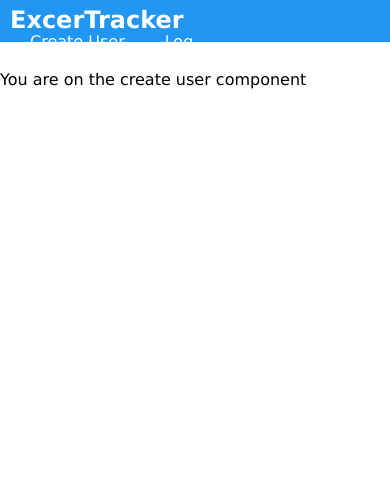
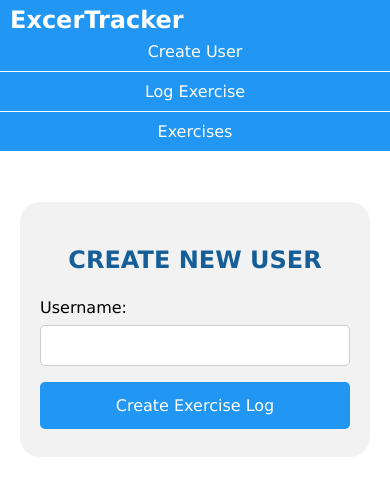
Before and after one commit to eddygld/crud-backend, a React (Create React App) app: page /user in a window 390 px wide. Shown: the top 496 px of the page. Built offline with nearby package versions, Linux system fonts and the light colour scheme.

Commit message:
create user form and styles added

```diff
--- a/src/App.js
+++ b/src/App.js
@@ -1,5 +1,5 @@
 import React from 'react';
-import { BrowserRouter, Route, Switch } from 'react-router-dom';
+import { BrowserRouter, Route } from 'react-router-dom';
 
 import Header from './components/Header';
 import ExerciseList from './components/ExerciseList';
--- a/src/components/CreateUser.js
+++ b/src/components/CreateUser.js
@@ -1,11 +1,55 @@
-import React from 'react'
+import React, {Component} from 'react'
 
-const CreateUser = () => {
-    return (
-        <div>
-            You are on the create user component
-        </div>
-    )
+class CreateUser extends Component {
+    state = {
+        username: '',
+    }
+
+
+    handleUsernameChange = (e) => {
+        this.setState({
+            username: e.target.value
+        });
+    }
+
+
+    handleSubmit = (e) => {
+        e.preventDefault();
+
+        const user = {
+            username: this.state.username,
+        }
+
+        console.log(user);
+        this.setState({username: ''})
+
+
+    }
+
+    render() {
+
+        return (
+            <div className="content-container">
+                <div className="form-container">
+                    <h3 className="form-title">Create New User</h3>
+                    <form onSubmit={this.handleSubmit} >
+                        <div>
+                            <label>Username: </label>
+                            <input
+                                type="text"
+                                value={this.state.username}
+                                onChange={this.handleUsernameChange}
+                            />
+                        </div>
+                        <div>
+                            <input type="submit" value="Create Exercise Log" />
+                        </div>
+                    </form>
+                </div>
+            </div>
+        )
+    }
+
 }
 
 export default CreateUser
--- a/src/components/LogExercise.js
+++ b/src/components/LogExercise.js
@@ -55,7 +55,7 @@ class LogExercise extends Component {
 
         console.log(exercise);
 
-        window.location = '/';
+        // window.location = '/';
 
     }
 
--- a/src/index.css
+++ b/src/index.css
@@ -93,3 +93,32 @@ input[type="submit"] {
   border-radius: 5px;
   cursor: pointer;
 }
+
+/* MEDIA QUERIES */
+
+@media screen and (max-width: 600px) {
+  /* RESPONSIVE NAVIGATION */
+
+  nav {
+    padding: 10px 0 0;
+  }
+
+  nav span {
+    padding-left: 10px;
+  }
+
+  nav ul {
+    float: none;
+    text-align: center;
+    margin: 0 auto;
+    padding: 0;
+  }
+
+  nav li {
+    display: block;
+    line-height: 40px;
+    height: 40px;
+    padding: 0 0;
+    border-bottom: 1px solid #ffffff;
+  }
+}
```
